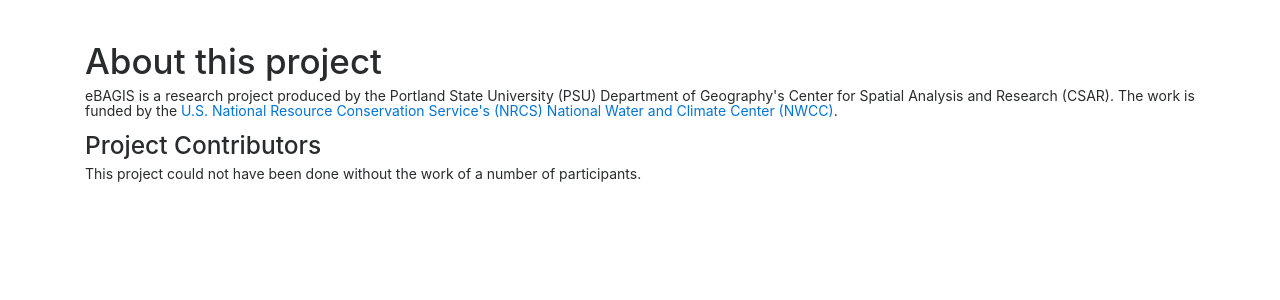
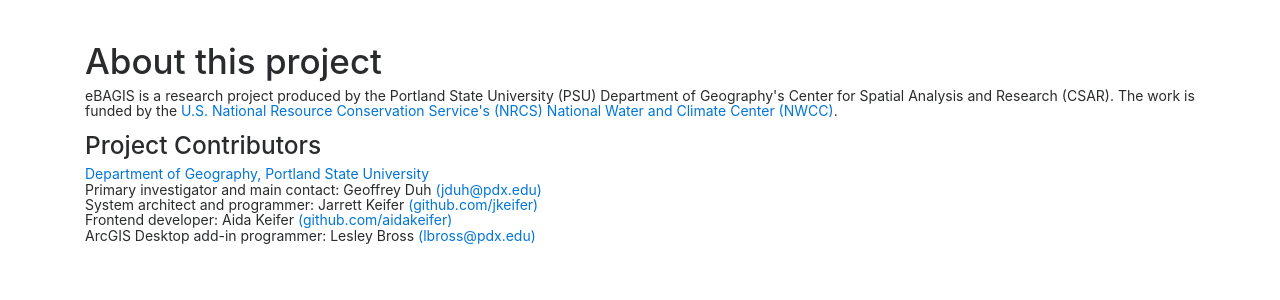
Before and after one commit to PSU-CSAR/django-ebagis, a Django app: template ebagis_ui/templates/about.html in a window 1280 px wide. Shown: the part 48-348 px from the top of the page. Run offline with Django 3.2, Linux system fonts and the light colour scheme; the template is opened without the code that fills it, so the values that code supplies are empty; parts of the project's set-up code (start-up, migrations or seed data) failed here and were passed over; some libraries are stand-ins or nearby versions.

Commit message:
update project contributors; closes #66

```diff
--- a/ebagis_ui/templates/about.html
+++ b/ebagis_ui/templates/about.html
@@ -12,6 +12,10 @@
 Service's (NRCS) National Water and Climate Center (NWCC)</a>.</p>
 
 <h3>Project Contributors</h3>
-<p>This project could not have been done without the work of a number of
-participants.</p>
+<p><a href="https://www.pdx.edu/geography/">Department of Geography, Portland State University</a>
+	<br/>Primary investigator and main contact: Geoffrey Duh <a href="mailto:jduh@pdx.edu">(jduh@pdx.edu)</a>
+	<br/>System architect and programmer: Jarrett Keifer <a href="https://github.com/jkeifer">(github.com/jkeifer)</a>
+	<br/>Frontend developer: Aida Keifer <a href="https://github.com/aidakeifer">(github.com/aidakeifer)</a>
+	<br/>ArcGIS Desktop add-in programmer: Lesley Bross <a href="mailto:lbross@pdx.edu">(lbross@pdx.edu)</a>
+</p>
 {% endblock %}
```
